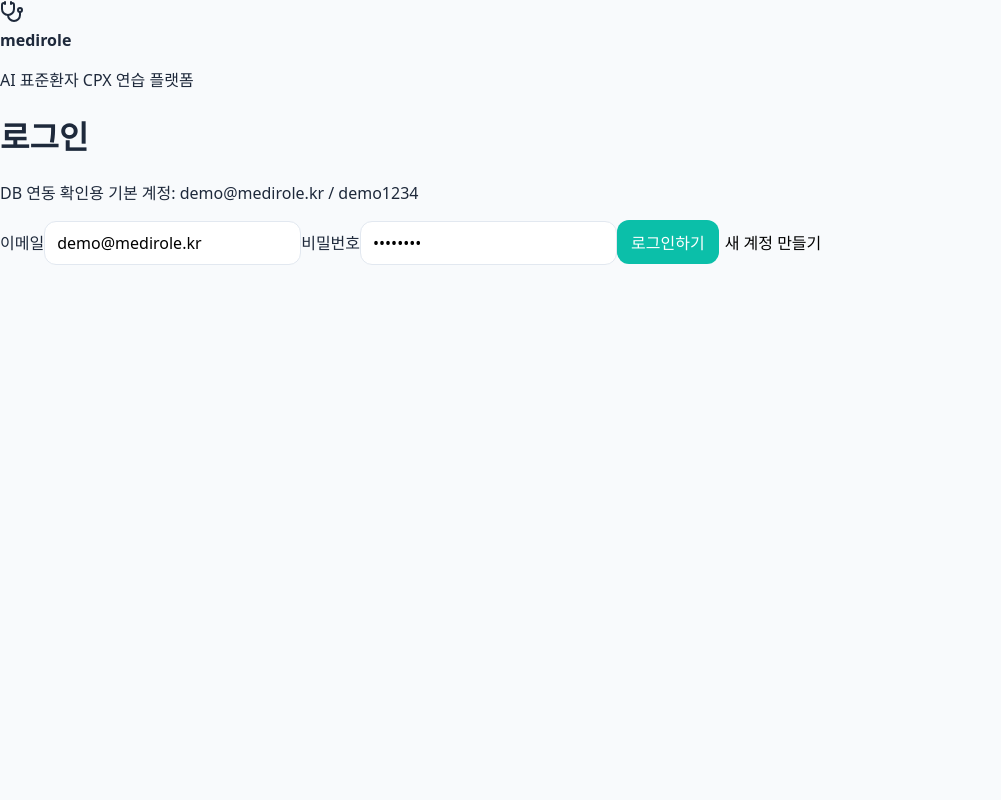
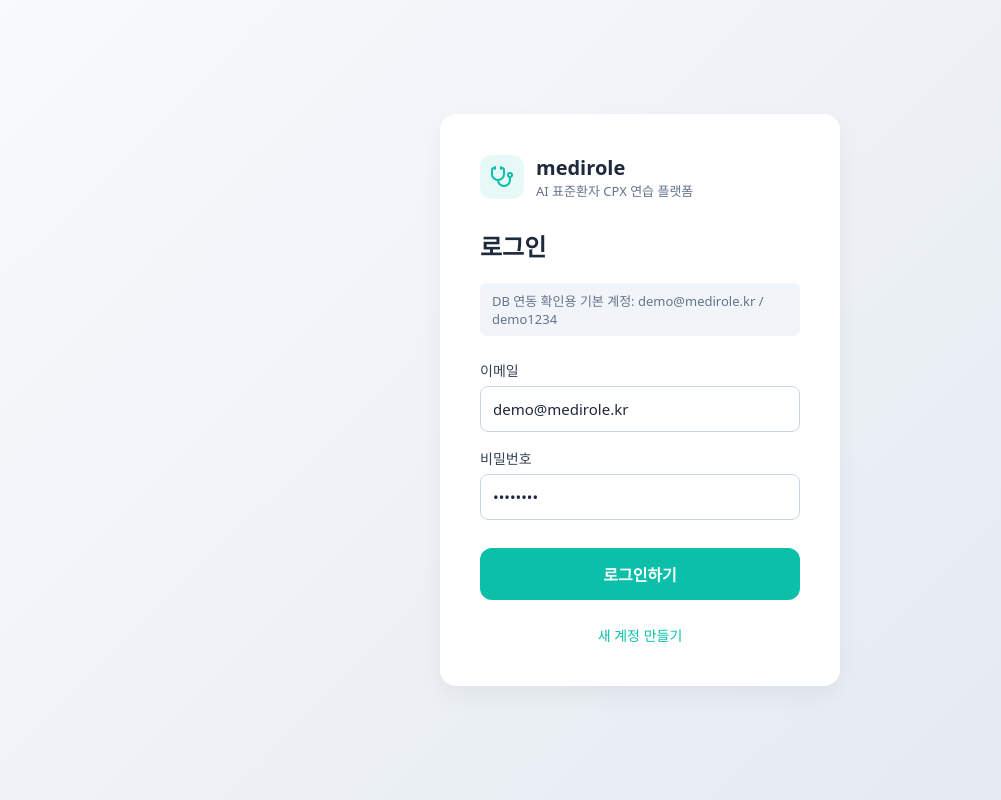
Before and after one commit to TaeHuiKKIM/CPX-AGENT-FINAL, a React (Vite) app: page / in a window 1280 px wide. Shown: the whole page, without its empty margins (0-1001 px from the left). Built offline with nearby package versions, Linux system fonts and the light colour scheme; no server answers.

Commit message:
style(auth): 로그인 페이지 전용 CSS(auth-page, auth-card) 추가

```diff
--- a/src/styles/global.css
+++ b/src/styles/global.css
@@ -149,3 +149,126 @@ button:disabled { opacity: .45; cursor: not-allowed; }
   .sidebar { display: none; }
   .library-filter-row, .dashboard-bottom-grid, .coaching-grid, .report-metrics-grid { grid-template-columns: 1fr; }
 }
+
+/* Auth Page CSS */
+.auth-page {
+  display: flex;
+  align-items: center;
+  justify-content: center;
+  height: 100vh;
+  width: 100vw;
+  background: linear-gradient(135deg, #f8fafc 0%, #e2e8f0 100%);
+}
+
+.auth-card {
+  background: white;
+  padding: 40px;
+  border-radius: 16px;
+  box-shadow: 0 10px 25px rgba(0, 0, 0, 0.05);
+  width: 100%;
+  max-width: 400px;
+  display: flex;
+  flex-direction: column;
+  gap: 16px;
+}
+
+.auth-logo {
+  display: flex;
+  align-items: center;
+  gap: 12px;
+  margin-bottom: 12px;
+}
+
+.auth-logo span {
+  display: flex;
+  color: var(--primary);
+  background: rgba(11, 191, 169, 0.1);
+  padding: 10px;
+  border-radius: 12px;
+}
+
+.auth-logo strong {
+  font-size: 20px;
+  color: #1e293b;
+  display: block;
+}
+
+.auth-logo p {
+  font-size: 13px;
+  color: #64748b;
+  margin: 0;
+}
+
+.auth-card h1 {
+  font-size: 24px;
+  color: #1e293b;
+  margin-bottom: 4px;
+  margin-top: 0;
+}
+
+.auth-help {
+  font-size: 13px;
+  color: #64748b;
+  background: #f1f5f9;
+  padding: 8px 12px;
+  border-radius: 6px;
+  margin-bottom: 8px;
+  margin-top: 0;
+}
+
+.auth-card label {
+  display: flex;
+  flex-direction: column;
+  gap: 6px;
+  font-size: 14px;
+  font-weight: 500;
+  color: #334155;
+}
+
+.auth-card input {
+  padding: 12px;
+  border: 1px solid #cbd5e1;
+  border-radius: 8px;
+  font-size: 15px;
+  outline: none;
+  transition: all 0.2s;
+  background-color: #fff;
+  color: #1e293b;
+}
+
+.auth-card input:focus {
+  border-color: var(--primary);
+  box-shadow: 0 0 0 3px rgba(11, 191, 169, 0.1);
+}
+
+.auth-error {
+  color: #ef4444;
+  font-size: 14px;
+  background: #fee2e2;
+  padding: 10px;
+  border-radius: 8px;
+  text-align: center;
+}
+
+.auth-submit {
+  margin-top: 12px;
+  padding: 14px;
+  font-size: 16px;
+  font-weight: 600;
+  width: 100%;
+}
+
+.auth-mode-toggle {
+  background: none;
+  border: none;
+  color: var(--primary);
+  font-weight: 500;
+  font-size: 14px;
+  cursor: pointer;
+  margin-top: 8px;
+  text-align: center;
+}
+
+.auth-mode-toggle:hover {
+  text-decoration: underline;
+}
```
